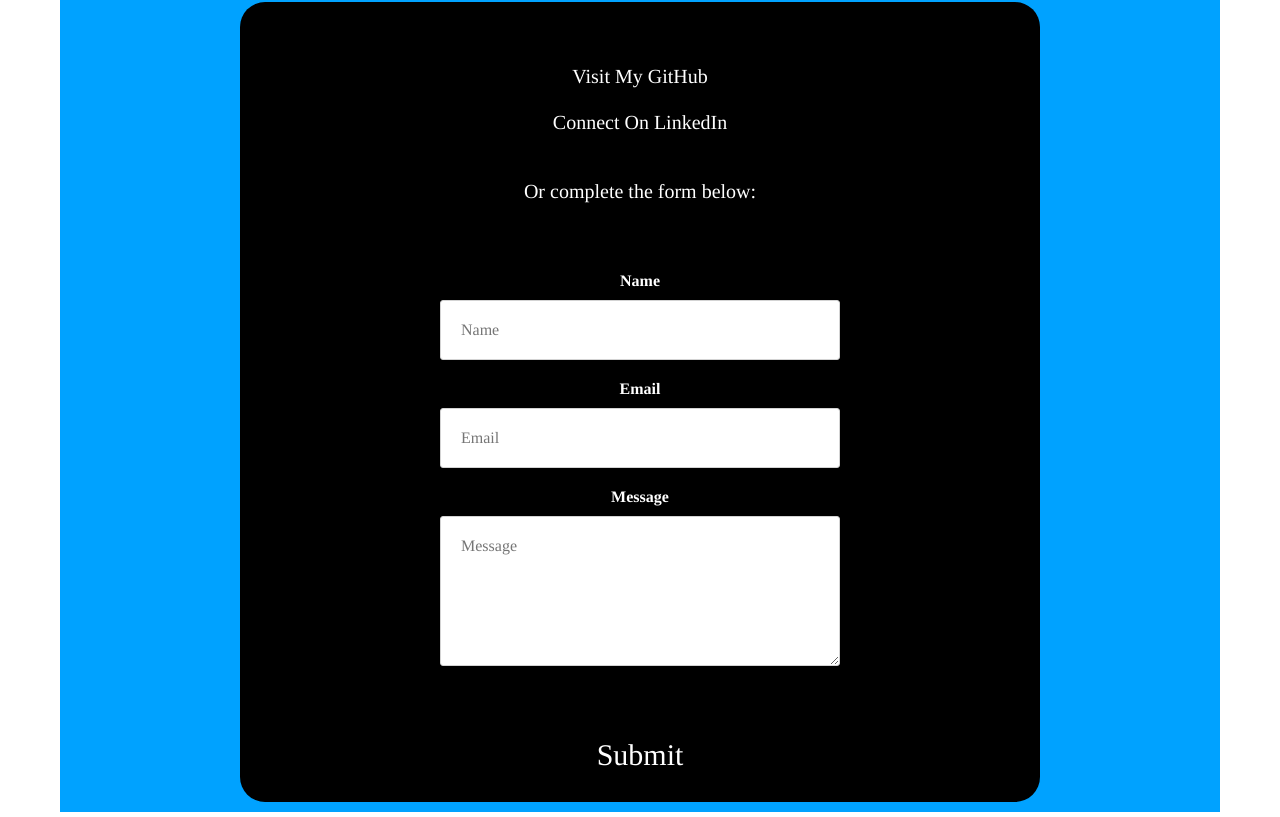
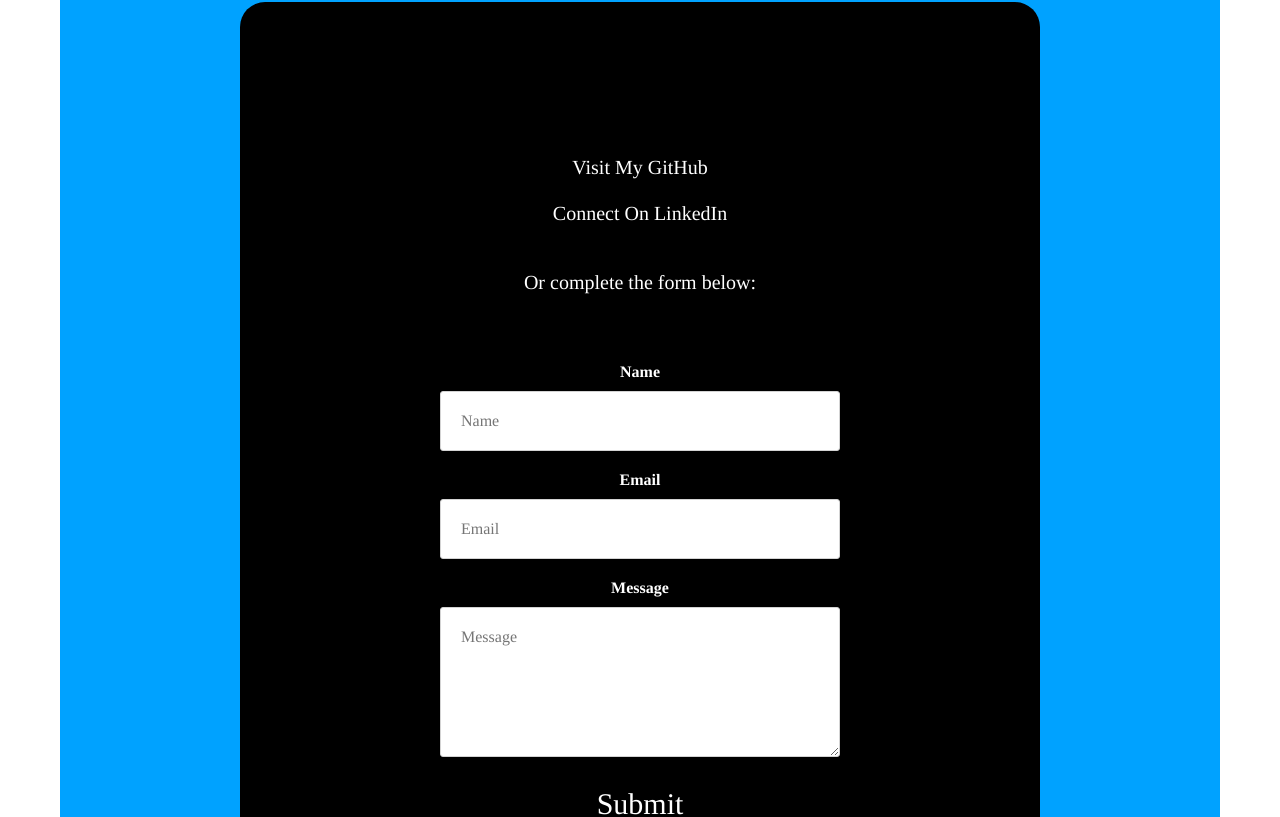
Before and after one commit to ChrisEspinal/chrisespinal.github.io, a React (Create React App) app: page /contact in a window 1280 px wide. Shown: the part 333-1150 px from the top of the page. Built offline with nearby package versions, Linux system fonts and the light colour scheme; what react-animations would draw is missing.

Commit message:
Fixed Bugs on Contact Page

```diff
--- a/src/ContactMe.css
+++ b/src/ContactMe.css
@@ -19,7 +19,7 @@
   font-size: 20px;
   color:  white;
   text-decoration: none;
-  margin-top:30px;
+  margin-top:10px;
 }
 
 .Github{
@@ -66,7 +66,7 @@ button {
 }
 
 .form {
-  height: 100vh;
+  height: 120vh;
   width:800px;
   padding: 10px;
   display: flex;
@@ -76,9 +76,9 @@ button {
   border-radius: 25px;
 }
 
-.form > h1 {
+/* .form > h1 {
   margin-bottom: 30px;
-}
+} */
 
 .form > input,
 textarea {
@@ -110,7 +110,6 @@ textarea {
   border: none;
   background-color: rgb(2, 2, 110);
   font-family: "Chalkduster", Times, serif;
-
   font-size: 30px;
   background-color: black;
   text-decoration: none;
@@ -118,7 +117,7 @@ textarea {
   color: #fff;
   cursor: pointer;
   transition: 0.2s ease-in-out;
-  margin-top: auto;
+  margin-top: -10px;
 }
 
 .form > button:hover {
```
